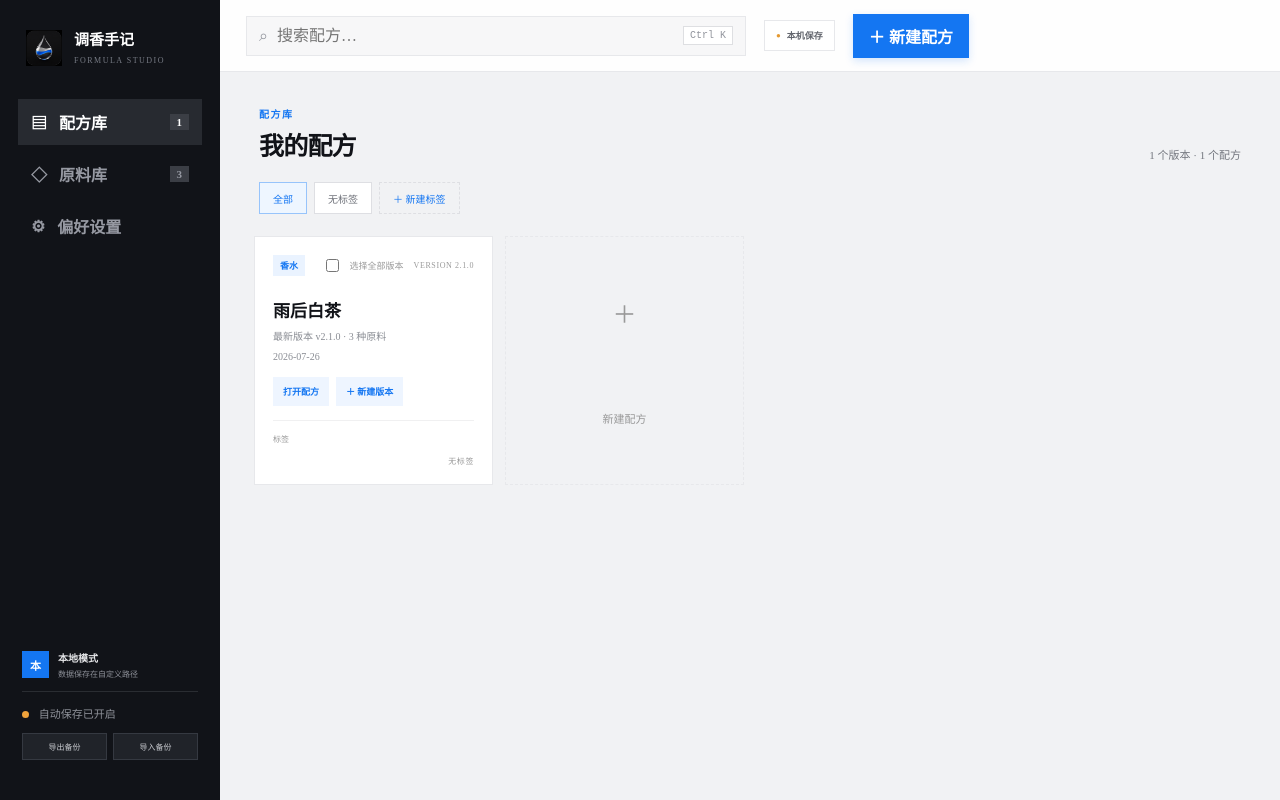
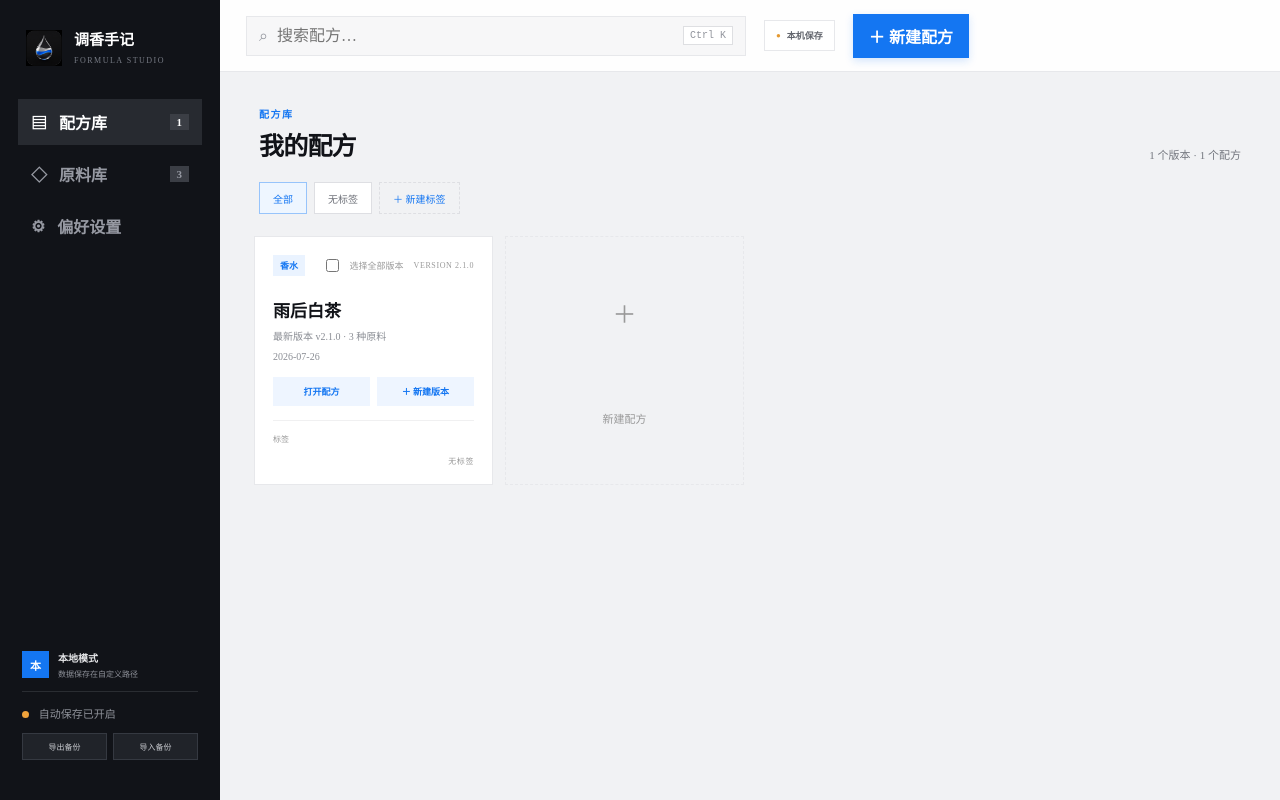
Before and after one commit to Codi-L/FormulaStudio, a React (Vite) app: page / in a window 1280 px wide. Built offline with nearby package versions, Linux system fonts and the light colour scheme.

Commit message:
Fix two lines botton text on formula cards.

```diff
--- a/src/styles.css
+++ b/src/styles.css
@@ -198,6 +198,11 @@ button:disabled{cursor:not-allowed}
 @media(max-width:900px){.homeNav>div{gap:10px}.homeNav>div>a:not(.homeButton){display:none}.homeNav .homeLogin,.homeNav .homeAccount{display:inline-flex!important}.changePreview{grid-template-columns:1fr}.changeHeading{align-items:flex-start;gap:25px}.homeChangelog{padding-block:80px}}
 @media(max-width:560px){.homeNav .homeLogin,.homeNav .homeAccount{display:none!important}.homeNav .homeButton{padding-inline:12px}.changeHeading{display:grid}.changeHeading>button{justify-self:start}.homeChangelog{padding:65px 16px}.changeModal{padding:0}.changeDialog{width:100%;height:100vh;max-height:none;border-radius:0}.changeList{padding-inline:20px}}
 
+/* Multi-version card actions: two compact actions plus a full-width version selector. */
+.formulaStack .stackActions{display:grid!important;grid-template-columns:repeat(2,minmax(0,1fr));gap:7px}
+.formulaStack .stackActions button{min-width:0;white-space:nowrap}
+.formulaStack .stackActions .foldButton{grid-column:1/-1;width:100%;margin-left:0}
+
 /* Square visual system — aligned with the formula reader */
 .homePage *,.homePage *::before,.homePage *::after,main *,main *::before,main *::after{border-radius:0!important}
 .dot,.syncdot,.localDot,.blendDot,.readerNote>header i{border-radius:50%!important}
```
